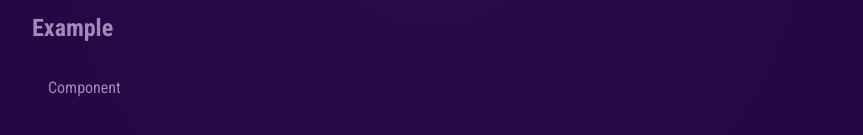
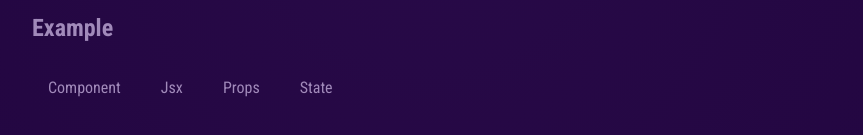
Before and after one commit to christiangubana/react-essential, a React (Vite) app: page / in a window 1280 px wide. Shown: the part 737-872 px from the top of the page, without its empty margins (208-1071 px from the left). Built offline with nearby package versions, Linux system fonts and the light colour scheme.

Commit message:
upted event

```diff
--- a/src/App.jsx
+++ b/src/App.jsx
@@ -29,6 +29,9 @@
           <h2>Example</h2>
           <menu>
             <TabButton>Component</TabButton>
+            <TabButton>Jsx</TabButton>
+            <TabButton>Props</TabButton>
+            <TabButton>State</TabButton>
           </menu>
         </section>
       </main>
--- a/src/components/TabButton.jsx
+++ b/src/components/TabButton.jsx
@@ -1,10 +1,10 @@
 import React from "react";
 
-const TabButton = (props) => {
+const TabButton = ({ children }) => {
   return (
     <div>
       <li>
-        <button>{props.children}</button>
+        <button>{children}</button>
       </li>
     </div>
   );
```
